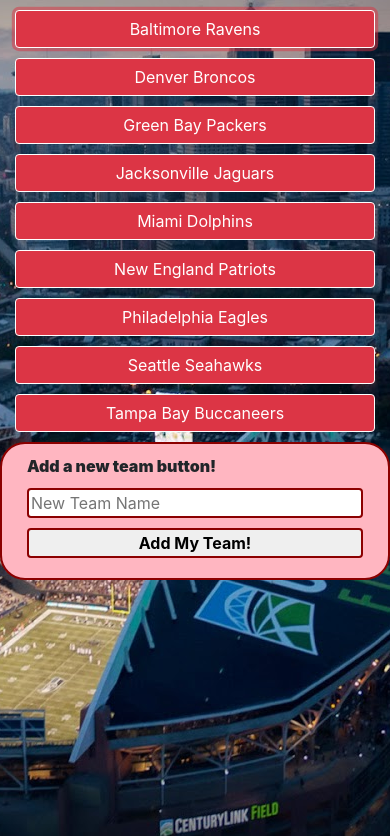
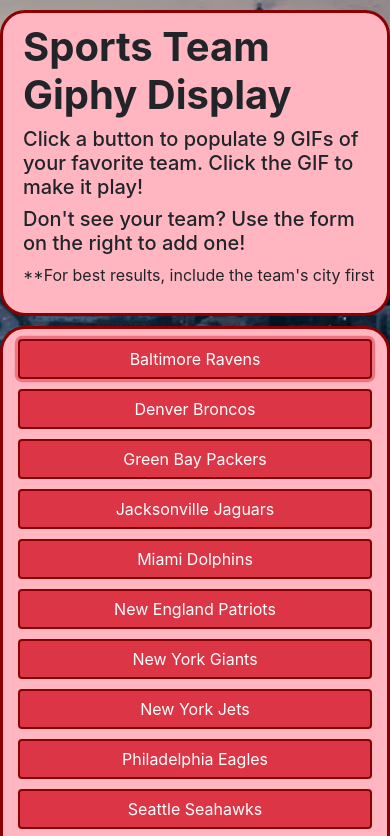
Before and after one commit to travisvadnais/GiphyGame, a plain HTML site: page index.html in a window 390 px wide. Both pictures are taken after a click on the button "Baltimore Ravens". Shown: the top 836 px of the page. Drawn offline with nearby package versions, Linux system fonts and the light colour scheme; no server answers.

Commit message:
Final Cosmetic Tweaks

```diff
--- a/assets/css/style.css
+++ b/assets/css/style.css
@@ -4,22 +4,40 @@
     background-size: cover;
     background-repeat: no-repeat;
     background-position: center center;
+}
 
+.instructions {
+    border: 3px solid darkred;
+    border-radius: 25px;
+    background: lightpink;
+    margin-top: 10px;
+    margin-bottom: 10px;
+    padding: 10px;
+}
+.instructions h1, h5, p {
+    padding-left: 10px;
+}
+
+.button_div {
+    border: 3px solid darkred;
+    border-radius: 25px;
+    background: lightpink;
+    margin-right: 15px;
+    padding-top: 10px;
 }
 
 button {
     margin-right: 10px;
-    margin-top: 10px;
+    margin-bottom: 10px;
 }
 
 .btn-danger {
-    border: 1px solid white;
+    border: 2px solid darkred;
 }
 
 /* BEGIN SUBMIT FORM STYLING */
 .search_bar {
-    margin-top: 10px;
-    border: 2px solid darkred;
+    border: 3px solid darkred;
     border-radius: 25px;
     background: lightpink;
     max-height: 250px;
@@ -54,6 +72,10 @@
     margin-top: 20px;
 }
 
+.giphy_holder {
+    margin-bottom: 50px;
+}
+
 div.giphy_div {
     display: inline-block;
 }
@@ -66,6 +88,7 @@
 
 .giphy_div div {
     flex: 1;
+    position: absolute;
 }
 
 .giphy_div img {
@@ -74,19 +97,31 @@
     margin-left: 12%;
 }
 
+.label {
+    border: 1px single darkred;
+    border-radius: 50%;
+    color: darkred;
+    text-align: center;
+    background: lightpink;
+    padding: 1px 15px 1px 15px;
+    font-size: .5em;
+}
+
 img {
     margin: 10px 10px 10px 0;
-    border: 2px solid white;
+    border: 3px double darkred;
     border-radius: 25%;
     max-height: 200px;
 }
 
 span {
-    margin-left: 30%;
     color: white;
     font-weight: 700;
     font-size: 1em;
     text-align: center;
+    position: relative;
+    bottom: 35px;
+    left: 55%;
 }
 
 @media only screen and (max-width: 520px) {
@@ -97,6 +132,10 @@
 
     .giphy_div img {
         margin: 10px 10px 10px 0;
+    }
+
+    .button_div {
+        margin-right: 0px;
     }
 
 }
--- a/assets/javascript/app.js
+++ b/assets/javascript/app.js
@@ -13,7 +13,7 @@
     });
 
     //array to hold the initial list of bands
-    var topics = ["Tampa Bay Buccaneers", "Baltimore Ravens", "Denver Broncos", "Jacksonville Jaguars", "Miami Dolphins", "New England Patriots", "Seattle Seahawks", "Philadelphia Eagles", "Green Bay Packers"];
+    var topics = ["Tampa Bay Buccaneers", "New York Giants", "New York Jets", "Washington Redskins", "Baltimore Ravens", "Denver Broncos", "Jacksonville Jaguars", "Miami Dolphins", "New England Patriots", "Seattle Seahawks", "Philadelphia Eagles", "Green Bay Packers"];
 
     //Alphabetize the array
     topics = topics.sort();
@@ -42,7 +42,7 @@
             var apiKey = "&api_key=7p715sLTbzL1CUqM6yIB6qMKLQ0dWXx6"
 
             //Variable to hold the # of results
-            var limit = "&limit=10"
+            var limit = "&limit=9"
 
             //Set up a variable to hold the entire query URL
             var queryURL = "https://api.giphy.com/v1/gifs/search?q=" + team + apiKey + limit;
--- a/index.html
+++ b/index.html
@@ -16,7 +16,18 @@
 </head>
 
 <body>
+  <div class="container">
+    <div class="row">
+      <div class="col-sm-12 instructions">
+        <h1><b>Sports Team Giphy Display</b></h1>
+        <h5>Click a button to populate 9 GIFs of your favorite team.  Click the GIF to make it play!</h5>
+        <h5>Don't see your team?  Use the form on the right to add one!</h5>
+        <p>**For best results, include the team's city first</p>
+      </div>
 
+      </div>
+    </div>
+  </div>
   <div class="container">
     <div class="row">
       <div class="col button_div">
```
